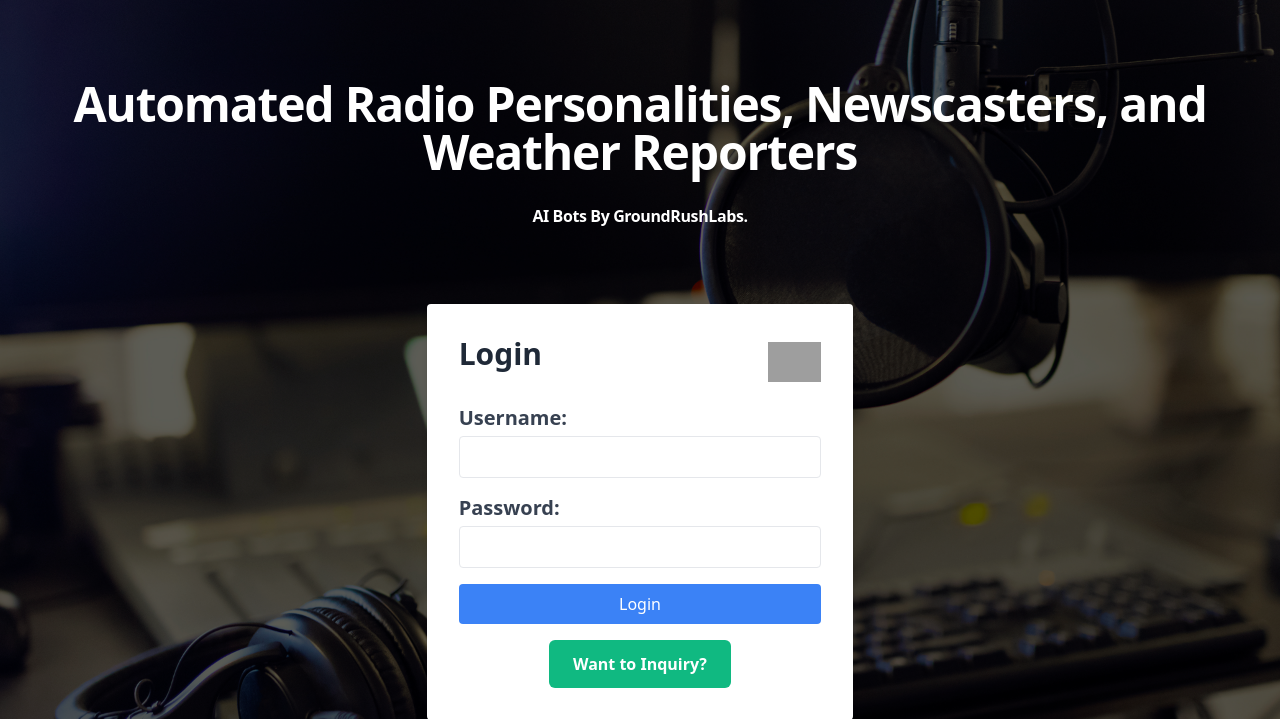
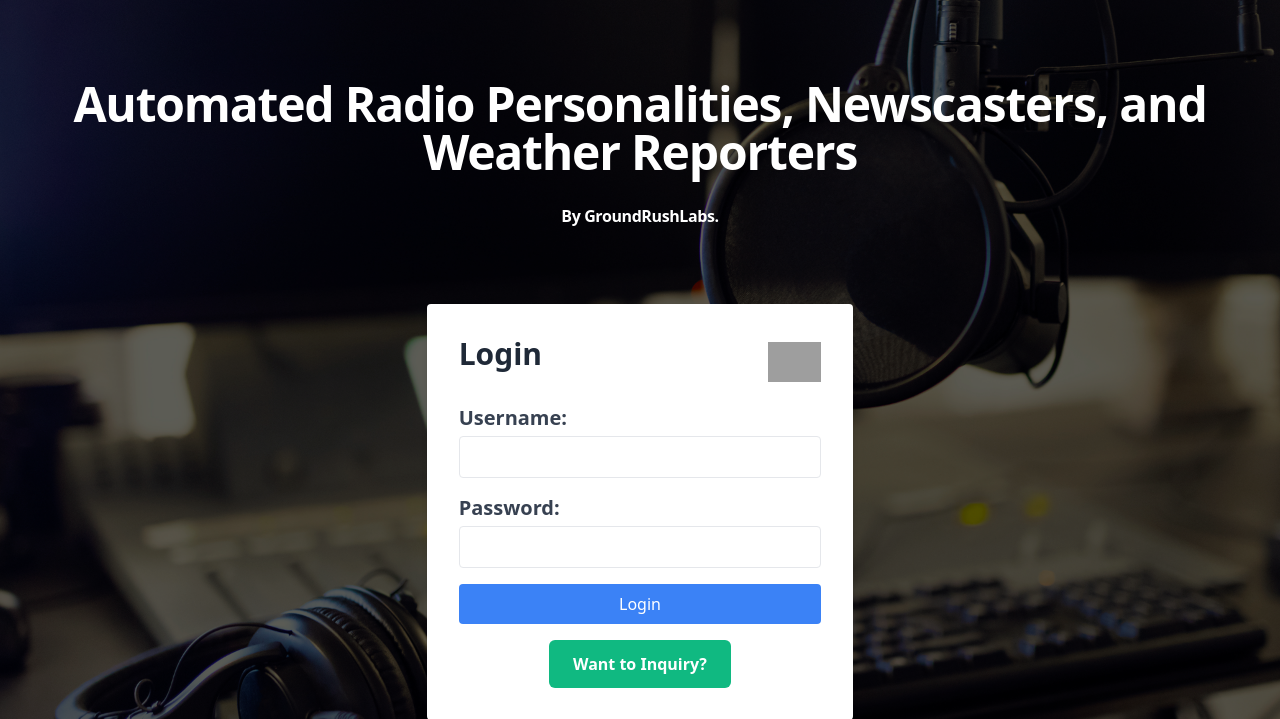
Before and after one commit to PragmaCodeRepo/Development-Radio-Ai, a Django app: page / in a window 1280 px wide. Shown: the top 719 px of the page. Run offline with Django 4.2, Linux system fonts and the light colour scheme; parts of the project's set-up code (start-up, migrations or seed data) failed here and were passed over; grey boxes are pictures that could not be loaded.

Commit message:
10 April2024

```diff
--- a/templates/login.html
+++ b/templates/login.html
@@ -21,7 +21,7 @@
         </h1>
         <br/>
         <div class="relative rounded-full px-3 py-1 font-bold tracking-tight text-900 leading-6">
-           AI Bots By  GroundRushLabs.
+           By GroundRushLabs.
         </div>
     </div>
 
```
